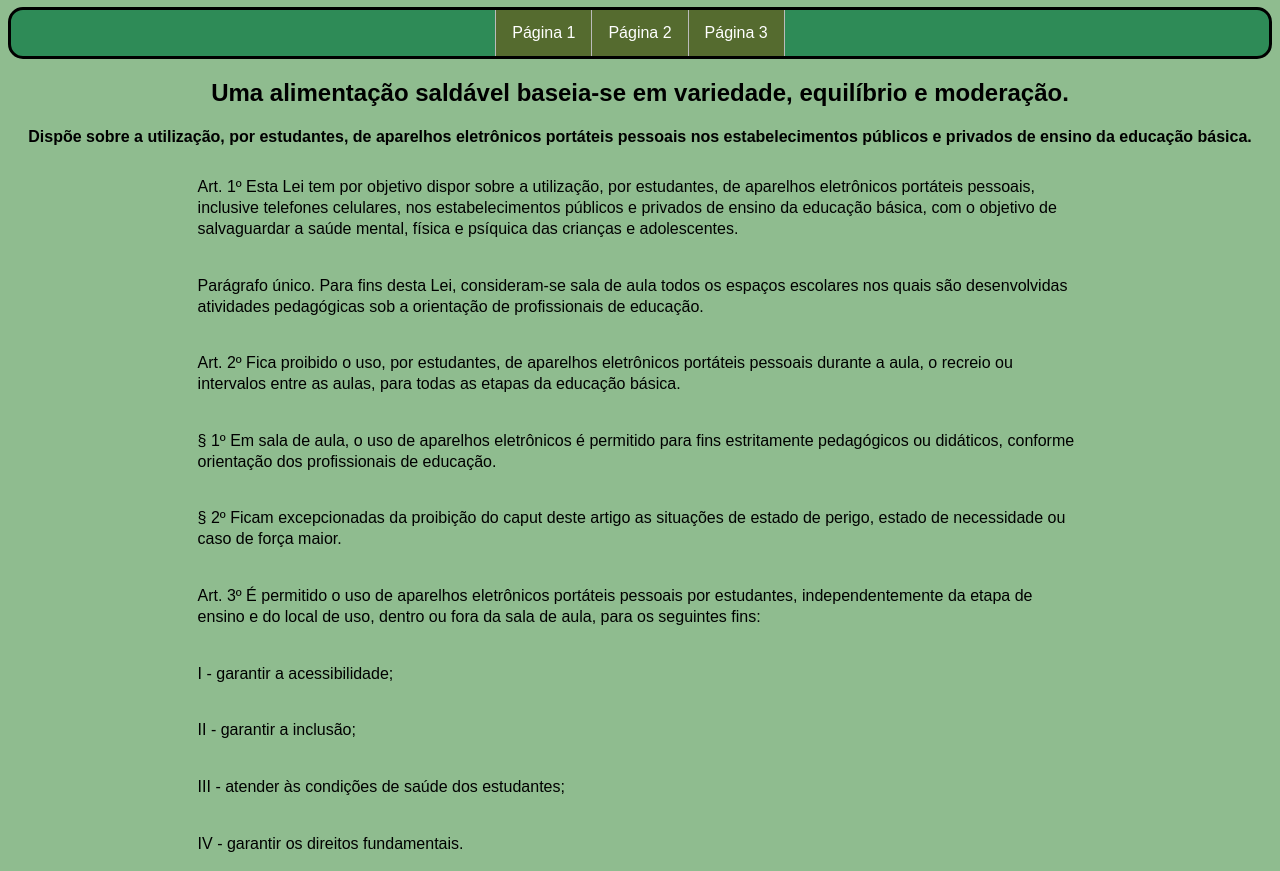
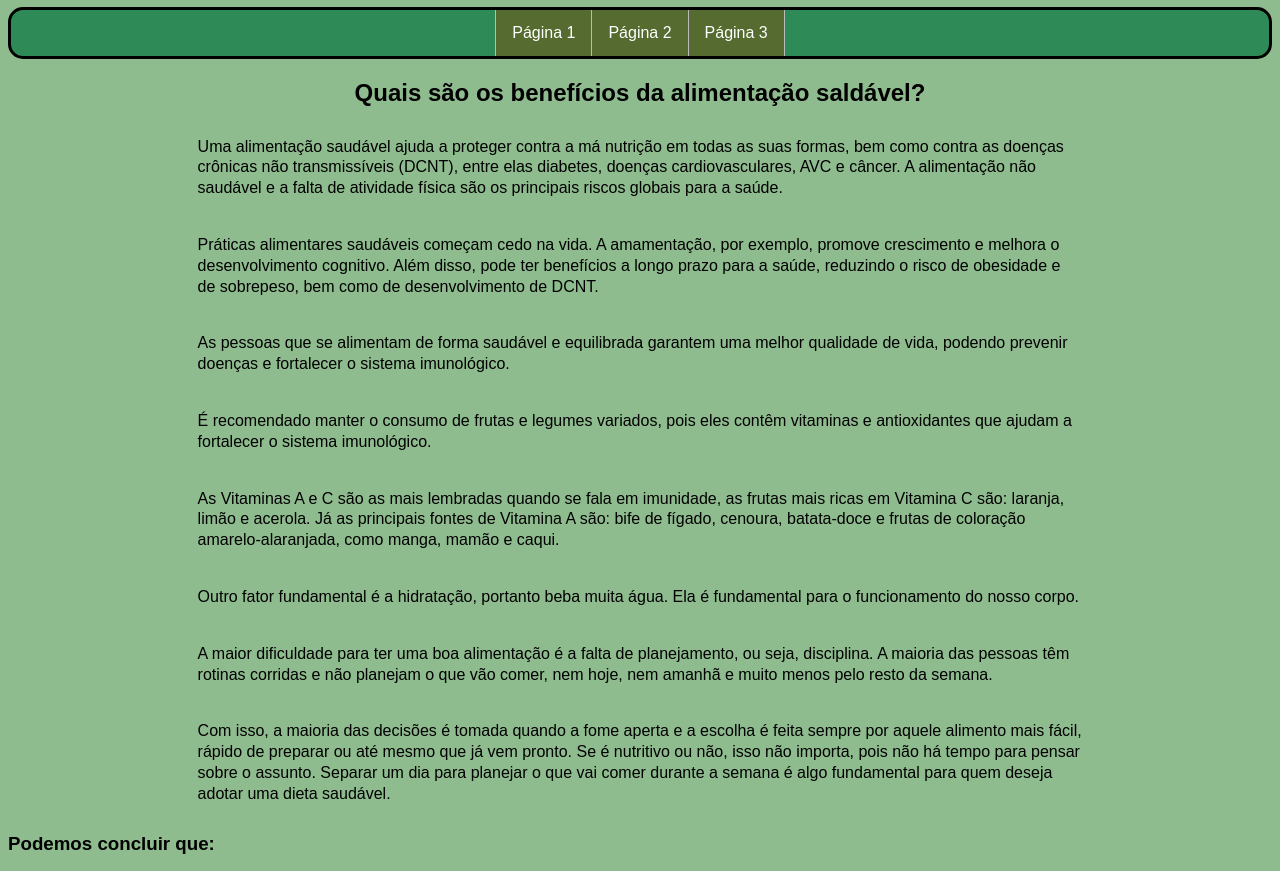
Before and after one commit to asdivas/asdivas.github.io, a plain HTML site: page pagina3.html in a window 1280 px wide. Shown: the part 73-944 px from the top of the page. Drawn offline with Linux system fonts and the light colour scheme.

Commit message:
Update pagina3.html

```diff
--- a/pagina3.html
+++ b/pagina3.html
@@ -7,44 +7,26 @@
 </head>
 <body>
 <img class="canto" src="corner.png">
-<h1>Como ter uma alimentação saldável?</h1>
+<h1>Alimentação saldável</h1>
 <ul>
  <li> </li>
   <li><a class="active" href="https://asdivas.github.io/pagina1.html">Página 1</a></li>
   <li><a class="active" href="https://asdivas.github.io/pagina2.html">Página 2</a></li>
   <li><a class="active" href="https://asdivas.github.io/pagina3.html">Página 3</a></li>
 </ul>
-<h2>Uma alimentação saldável baseia-se em variedade, equilíbrio e moderação.</h2>
-<h4>Dispõe sobre a utilização, por estudantes, de aparelhos eletrônicos portáteis pessoais nos estabelecimentos públicos e privados de ensino da educação básica.  </h4>
+<h2>Quais são os benefícios da alimentação saldável?</h2>
 
+ <p> Uma alimentação saudável ajuda a proteger contra a má nutrição em todas as suas formas, bem como contra as doenças crônicas não transmissíveis (DCNT), entre elas diabetes, doenças cardiovasculares, AVC e câncer. A alimentação não saudável e a falta de atividade física são os principais riscos globais para a saúde. </p>
+ <p> Práticas alimentares saudáveis começam cedo na vida. A amamentação, por exemplo, promove crescimento e melhora o desenvolvimento cognitivo. Além disso, pode ter benefícios a longo prazo para a saúde, reduzindo o risco de obesidade e de sobrepeso, bem como de desenvolvimento de DCNT. </p>
+ <p> As pessoas que se alimentam de forma saudável e equilibrada garantem uma melhor qualidade de vida, podendo prevenir doenças e fortalecer o sistema imunológico. </p>
+ <p> É recomendado manter o consumo de frutas e legumes variados, pois eles contêm vitaminas e antioxidantes que ajudam a fortalecer o sistema imunológico. </p>
+ <p> As Vitaminas A e C são as mais lembradas quando se fala em imunidade, as frutas mais ricas em Vitamina C são: laranja, limão e acerola. Já as principais fontes de Vitamina A são: bife de fígado, cenoura, batata-doce e frutas de coloração amarelo-alaranjada, como manga, mamão e caqui. </p>
+ <p> Outro fator fundamental é a hidratação, portanto beba muita água. Ela é fundamental para o funcionamento do nosso corpo. </p>
+ <p> A maior dificuldade para ter uma boa alimentação é a falta de planejamento, ou seja, disciplina. A maioria das pessoas têm rotinas corridas e não planejam o que vão comer, nem hoje, nem amanhã e muito menos pelo resto da semana. </p>
+ <p> Com isso, a maioria das decisões é tomada quando a fome aperta e a escolha é feita sempre por aquele alimento mais fácil, rápido de preparar ou até mesmo que já vem pronto. Se é nutritivo ou não, isso não importa, pois não há tempo para pensar sobre o assunto.  Separar um dia para planejar o que vai comer durante a semana é algo fundamental para quem deseja adotar uma dieta saudável. </p>
 
- <p> Art. 1º Esta Lei tem por objetivo dispor sobre a utilização, por estudantes, de aparelhos eletrônicos portáteis pessoais, inclusive telefones celulares, nos estabelecimentos públicos e privados de ensino da educação básica, com o objetivo de salvaguardar a saúde mental, física e psíquica das crianças e adolescentes.</p>
+<h3> Podemos concluir que: </h3>
 
-    <p> Parágrafo único. Para fins desta Lei, consideram-se sala de aula todos os espaços escolares nos quais são desenvolvidas atividades pedagógicas sob a orientação de profissionais de educação.</p>
-
- <p>    Art. 2º Fica proibido o uso, por estudantes, de aparelhos eletrônicos portáteis pessoais durante a aula, o recreio ou intervalos entre as aulas, para todas as etapas da educação básica.</p>
-
- <p>    § 1º Em sala de aula, o uso de aparelhos eletrônicos é permitido para fins estritamente pedagógicos ou didáticos, conforme orientação dos profissionais de educação.</p>
-
- <p>    § 2º Ficam excepcionadas da proibição do caput deste artigo as situações de estado de perigo, estado de necessidade ou caso de força maior.</p>
-
- <p>    Art. 3º É permitido o uso de aparelhos eletrônicos portáteis pessoais por estudantes, independentemente da etapa de ensino e do local de uso, dentro ou fora da sala de aula, para os seguintes fins:</p>
-
- <p>    I - garantir a acessibilidade;</p>
-
- <p>    II - garantir a inclusão;</p>
-
- <p>    III - atender às condições de saúde dos estudantes;</p>
-
- <p>    IV - garantir os direitos fundamentais.</p>
-
-  <p>   Art. 4º As redes de ensino e as escolas deverão elaborar estratégias para tratar do tema do sofrimento psíquico e da saúde mental dos estudantes da educação básica, informando-lhes sobre os riscos, os sinais e a prevenção do sofrimento psíquico de crianças e adolescentes, incluídos o uso imoderado dos aparelhos referidos no art. 1º desta Lei e o acesso a conteúdos impróprios.</p>
-
-  <p>   § 1º As redes de ensino e as escolas deverão oferecer treinamentos periódicos para a detecção, a prevenção e a abordagem de sinais sugestivos de sofrimento psíquico e mental e de efeitos danosos do uso imoderado das telas e dos dispositivos eletrônicos portáteis pessoais, inclusive aparelhos celulares.</p>
-
-  <p>   § 2º Os estabelecimentos de ensino disponibilizarão espaços de escuta e de acolhimento para receberem estudantes ou funcionários que estejam em sofrimento psíquico e mental decorrentes principalmente do uso imoderado de telas e de nomofobia.</p>
-
-  <p>   Art. 5º Esta Lei entra em vigor na data de sua publicação. </p>
-
+ <p> Alimentação saudável desempenha um papel fundamental na promoção da saúde e na prevenção de doenças. Ao adotar uma dieta equilibrada, rica em nutrientes, variedade de alimentos e práticas conscientes, é possível melhorar a qualidade de vida, aumentar a energia e manter um peso saudável. Além disso, desenvolver uma relação positiva com a comida e escutar os sinais do corpo são aspectos essenciais para sustentar esses hábitos ao longo do tempo. Investir em uma alimentação saudável é investir no seu bem-estar físico e mental. </p>
 </body>
 </html>
```
